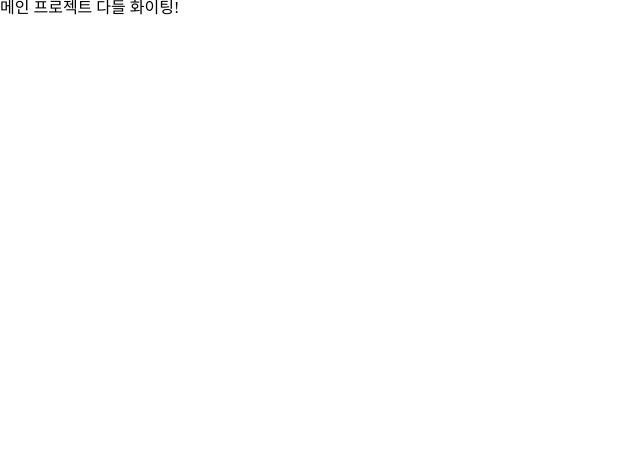
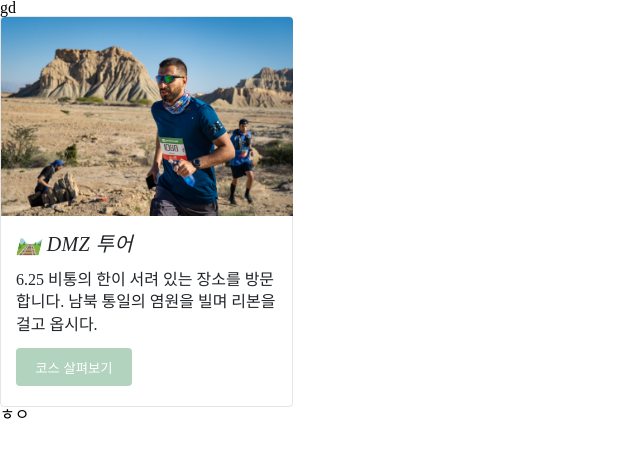
Before and after one commit to codestates-seb/seb41_main_026, a React (Create React App) app in the folder client/: page / in a window 1280 px wide. Shown: the top 458 px of the page, without its empty margins (0-640 px from the left). Built offline with nearby package versions, Linux system fonts and the light colour scheme.

Commit message:
Feat: 코스 - 카드 컴포넌트 만들기(#10)

```diff
--- a/client/package.json
+++ b/client/package.json
@@ -41,6 +41,7 @@
     "eslint": "^8.31.0",
     "eslint-config-airbnb": "^19.0.4",
     "eslint-config-prettier": "^8.6.0",
+    "eslint-config-react-app": "^7.0.1",
     "eslint-plugin-import": "^2.26.0",
     "eslint-plugin-jsx-a11y": "^6.6.1",
     "eslint-plugin-prettier": "^4.2.1",
--- a/client/src/App.js
+++ b/client/src/App.js
@@ -3,7 +3,6 @@ import { createBrowserRouter, RouterProvider } from 'react-router-dom';
 import HomePage from './pages/HomePage/HomePage';
 import Header from './components/Header/Header';
 import Footer from './components/Footer/Footer';
-import TopMenu from './components/TopMenu/TopMenu';
 
 const router = createBrowserRouter([
   {
--- /dev/null
+++ b/client/src/components/Card/CoruseCard.jsx
@@ -0,0 +1,71 @@
+import styled from 'styled-components';
+import img from '../../img/sampleImg.jpg';
+
+const CardBox = styled.div`
+  width: 293px;
+  height: 391px;
+  border-radius: 4px;
+  border: 1px solid rgba(0, 0, 0, 0.1);
+`;
+
+const CardImg = styled.img`
+  width: 292px;
+  height: 199px;
+  top: 0;
+  border-top-left-radius: 4px;
+  border-top-right-radius: 4px;
+`;
+
+const CardTitle = styled.div`
+  width: 261px;
+  height: 24px;
+  font-family: 'ABeeZee';
+  font-style: italic;
+  font-weight: 400;
+  font-size: 20px;
+  line-height: 24px;
+  letter-spacing: 0.38px;
+  color: #212529;
+  margin-left: 15px;
+  margin-top: 13px;
+`;
+
+const CardText = styled.div`
+  width: 261px;
+  height: 66px;
+  font-family: 'ABeeZee';
+  font-weight: 400;
+  font-size: 16px;
+  line-height: 140%;
+  color: #212529;
+  margin-left: 15px;
+  margin-top: 13px;
+`;
+
+const CardButton = styled.button`
+  width: 116px;
+  height: 38px;
+  display: flex;
+  justify-content: center;
+  align-items: center;
+  padding: 0px 12px;
+  background: #b2d3be;
+  border-radius: 4px;
+  border: none;
+  color: white;
+  margin-left: 15px;
+  margin-top: 13px;
+`;
+
+function CourseCard({ title, text }) {
+  return (
+    <CardBox>
+      <CardImg src={img} />
+      <CardTitle>{title}</CardTitle>
+      <CardText>{text}</CardText>
+      <CardButton>코스 살펴보기</CardButton>
+    </CardBox>
+  );
+}
+
+export default CourseCard;
--- a/client/src/components/Footer/Footer.jsx
+++ b/client/src/components/Footer/Footer.jsx
@@ -1,5 +1,5 @@
-const Footer = () => {
-  return;
-};
+function Footer() {
+  return <div>ㅎㅇ</div>;
+}
 
 export default Footer;
--- a/client/src/components/Header/Header.jsx
+++ b/client/src/components/Header/Header.jsx
@@ -1,5 +1,5 @@
-const Header = () => {
-  return;
-};
+function Header() {
+  return <div>gd</div>;
+}
 
 export default Header;
--- a/client/src/components/TopMenu/TopMenu.jsx
+++ b/client/src/components/TopMenu/TopMenu.jsx
@@ -1,5 +1,5 @@
-const TopMenu = () => {
-  return;
-};
+function TopMenu() {
+  return <div>11</div>;
+}
 
 export default TopMenu;
--- a/client/src/pages/HomePage/HomePage.jsx
+++ b/client/src/pages/HomePage/HomePage.jsx
@@ -1,5 +1,14 @@
+import CourseCard from '../../components/Card/CoruseCard';
+
 function HomePage() {
-  return <div>메인 프로젝트 다들 화이팅!</div>;
+  return (
+    <div>
+      <CourseCard
+        title="🛤️ DMZ 투어"
+        text="6.25 비통의 한이 서려 있는 장소를 방문 합니다. 남북 통일의 염원을 빌며 리본을 걸고 옵시다."
+      />
+    </div>
+  );
 }
 
 export default HomePage;
```
Also changed, not shown: client/src/img/sampleImg.jpg (added), 1 other file (tests, documents, lock files or other folders).
